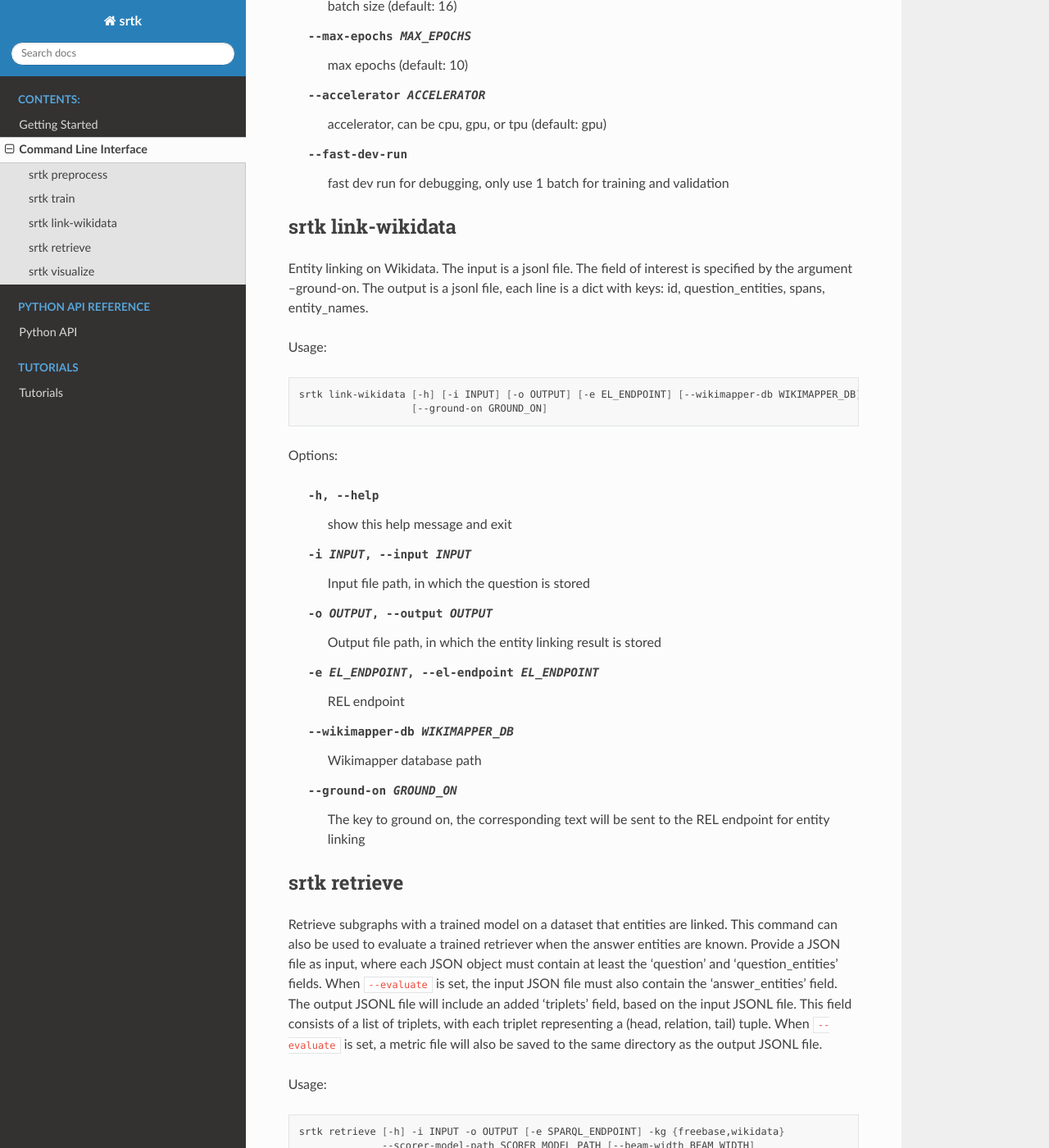
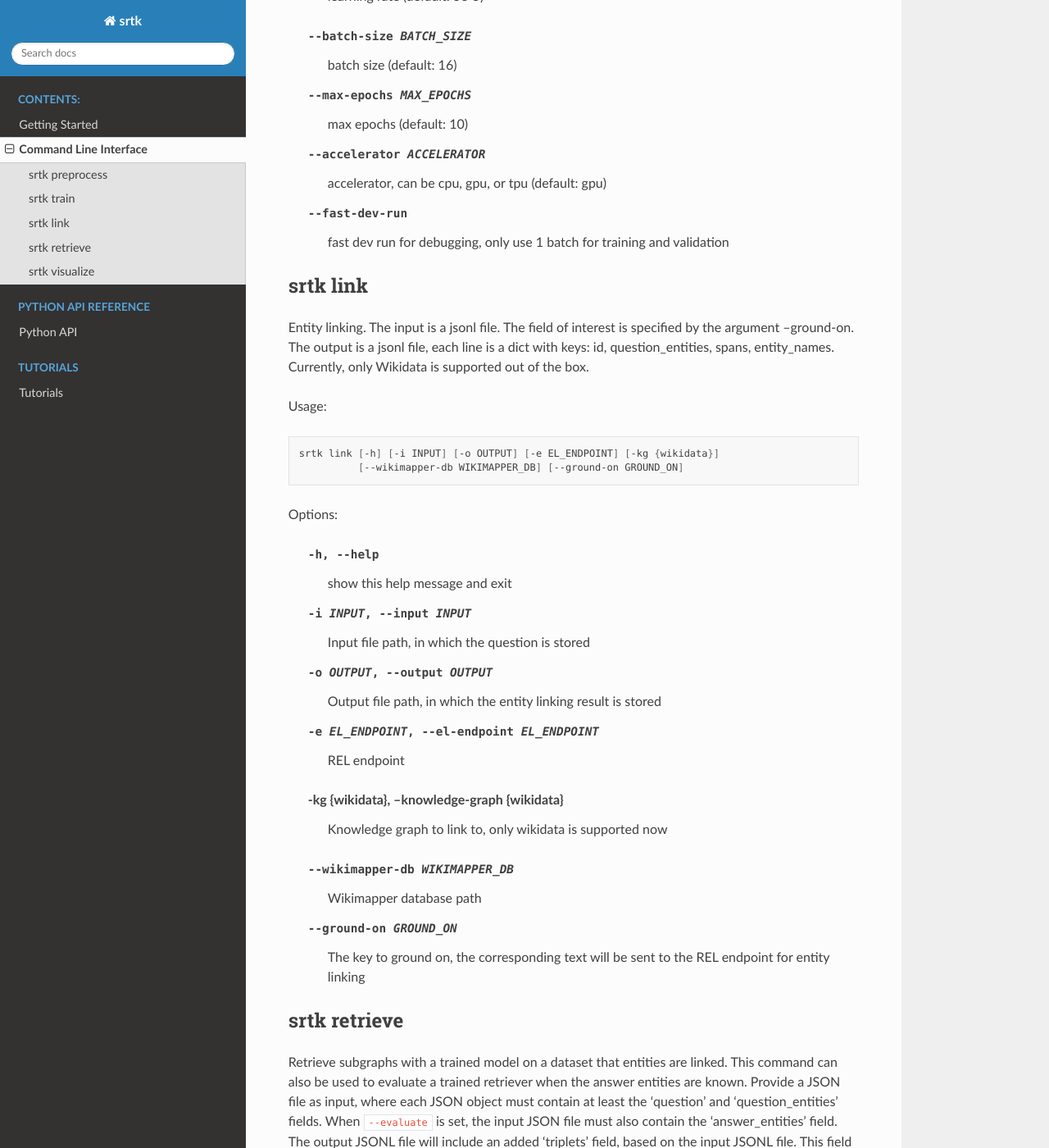
Before and after one commit to happen2me/subgraph-retrieval-toolkit, a Sphinx documentation site: the page built from docs/cli.rst, in a window 1280 px wide and 1400 px high, scrolled down 2334 px. Shown: the whole window at 82% size. Built offline with Sphinx 7.4.7 and the Read the Docs theme 2.0.0, drawn with Linux system fonts in a browser that asks for light colours; some of the changed text lies outside the part shown.

Commit message:
Update cli docs

```diff
--- a/docs/cli.rst
+++ b/docs/cli.rst
@@ -1,6 +1,8 @@
 Command Line Interface
 =================================
 
+SRTK command line interfaces provides an easy but powerful way to retrieve subgraphs
+as well as to streamline the lifecycle of subgraph retrieval.
 
 srtk preprocess
 -------------------
@@ -86,18 +88,19 @@ Options:
   --fast-dev-run        fast dev run for debugging, only use 1 batch for training and validation
 
 
-srtk link-wikidata
+srtk link
 -------------------
 
-Entity linking on Wikidata. The input is a jsonl file. The field of interest is specified by the argument --ground-on. The output is a jsonl file,
-each line is a dict with keys: id, question_entities, spans, entity_names.
+Entity linking. The input is a jsonl file. The field of interest is specified by the argument --ground-on. The output is a jsonl file, each line is a dict with keys: id,
+question_entities, spans, entity_names. Currently, only Wikidata is supported out of the box.
 
 Usage:
 
 .. code-block:: bash
 
-  srtk link-wikidata [-h] [-i INPUT] [-o OUTPUT] [-e EL_ENDPOINT] [--wikimapper-db WIKIMAPPER_DB]
-                     [--ground-on GROUND_ON]
+  srtk link [-h] [-i INPUT] [-o OUTPUT] [-e EL_ENDPOINT] [-kg {wikidata}]
+            [--wikimapper-db WIKIMAPPER_DB] [--ground-on GROUND_ON]
+
 
 Options:
 
@@ -108,11 +111,12 @@ Options:
                         Output file path, in which the entity linking result is stored
   -e EL_ENDPOINT, --el-endpoint EL_ENDPOINT
                         REL endpoint
+  -kg {wikidata}, --knowledge-graph {wikidata}
+                        Knowledge graph to link to, only wikidata is supported now
   --wikimapper-db WIKIMAPPER_DB
                         Wikimapper database path
   --ground-on GROUND_ON
                         The key to ground on, the corresponding text will be sent to the REL endpoint for entity linking
-
 
 srtk retrieve
 -----------------
```
Also changed, not shown: docs/index.md (+1 -0 lines).
